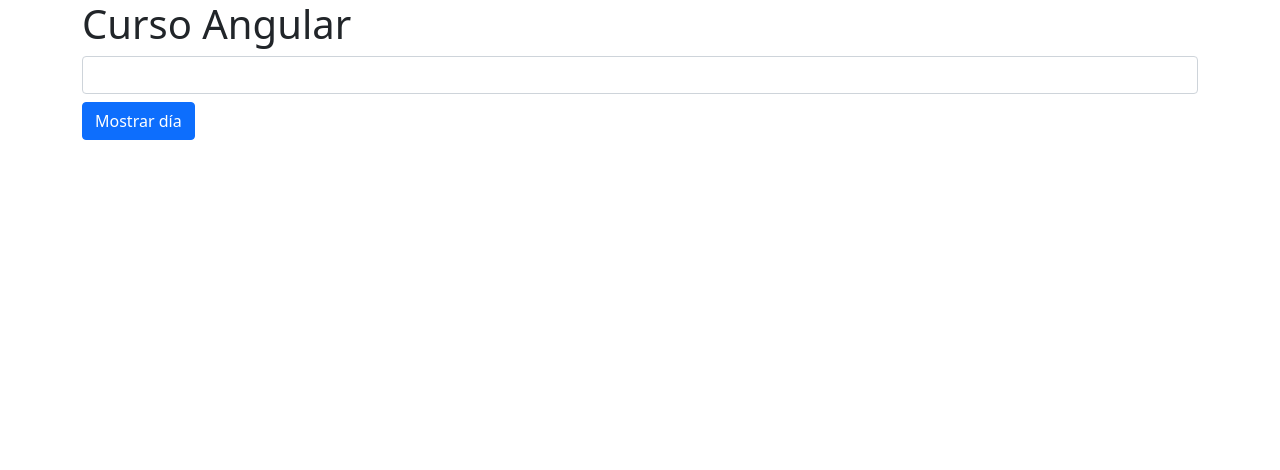
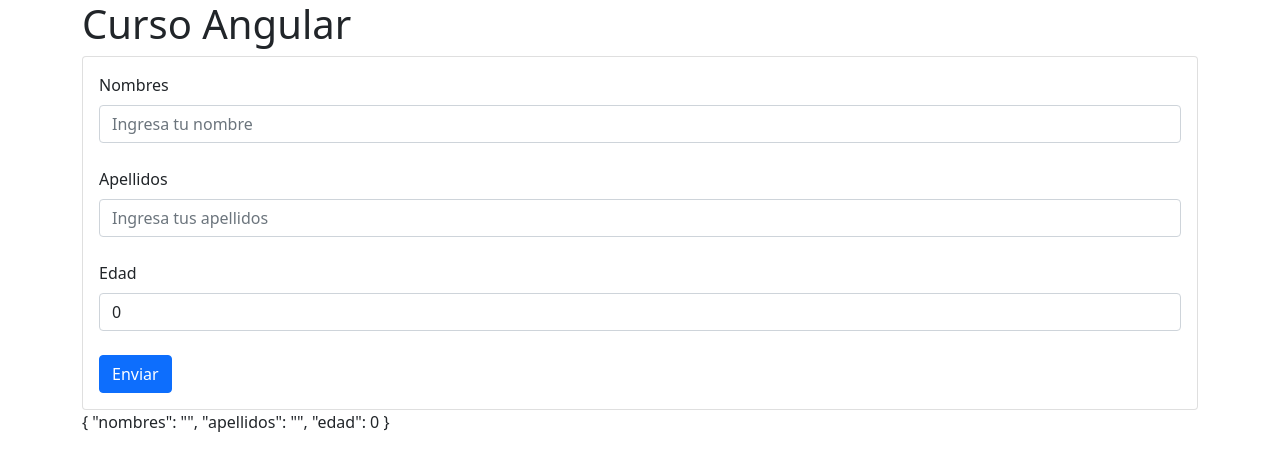
Before and after one commit to jhonatanhuaman76/curso_angular, an Angular app: page / in a window 1280 px wide. Shown: the top 470 px of the page. Built offline with nearby package versions, Linux system fonts and the light colour scheme.

Commit message:
formularios basados en plantillas

```diff
--- a/src/app/app.component.html
+++ b/src/app/app.component.html
@@ -1,4 +1,4 @@
 <div class="container">
   <h1>{{ title }}</h1>
-  <app-switch></app-switch>
+  <app-formulario-plantilla></app-formulario-plantilla>
 </div>
--- /dev/null
+++ b/src/app/formulario-plantilla/formulario-plantilla.component.html
@@ -0,0 +1,32 @@
+<div class="card">
+  <div class="card-body">
+    <form (ngSubmit)="procesar()">
+
+      <div>
+        <label for="nombres" class="form-label">Nombres</label>
+        <input type="text" id="nombres" class="form-control" placeholder="Ingresa tu nombre"
+          [(ngModel)]="persona.nombres" name="nombres">
+      </div>
+
+      <div class="mt-4">
+        <label for="apellidos" class="form-label">Apellidos</label>
+        <input type="text" id="apellidos" class="form-control" placeholder="Ingresa tus apellidos"
+          [(ngModel)]="persona.apellidos" name="apellidos">
+      </div>
+
+      <div class="mt-4">
+        <label for="edad" class="form-label">Edad</label>
+        <input type="number" id="edad" class="form-control" placeholder="Ingresa tu edad" [(ngModel)]="persona.edad"
+          name="edad">
+      </div>
+
+      <button class="btn btn-primary mt-4">Enviar</button>
+
+    </form>
+  </div>
+</div>
+
+<!--
+  *** Pairs en Angular ***
+-->
+{{ persona | json }}
--- /dev/null
+++ b/src/app/formulario-plantilla/formulario-plantilla.component.ts
@@ -0,0 +1,21 @@
+import { Component } from '@angular/core';
+import { IPersona } from '../interfaces/IPersona';
+
+@Component({
+  selector: 'app-formulario-plantilla',
+  templateUrl: './formulario-plantilla.component.html',
+  styleUrl: './formulario-plantilla.component.css'
+})
+export class FormularioPlantillaComponent {
+
+  persona: IPersona = {
+    nombres: '',
+    apellidos: '',
+    edad: 0
+  }
+
+  procesar() {
+    console.log(this.persona);
+  }
+
+}
```
Also changed, not shown: src/app/app.module.ts (+6 -2 lines), src/app/formulario-plantilla/formulario-plantilla.component.css (added), 1 other file (tests, documents, lock files or other folders).
